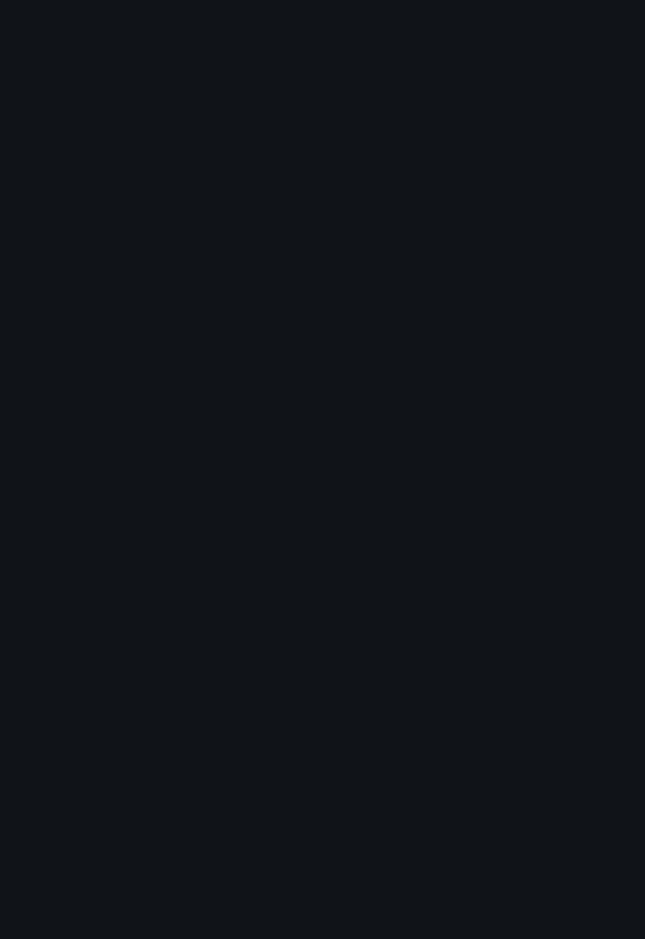
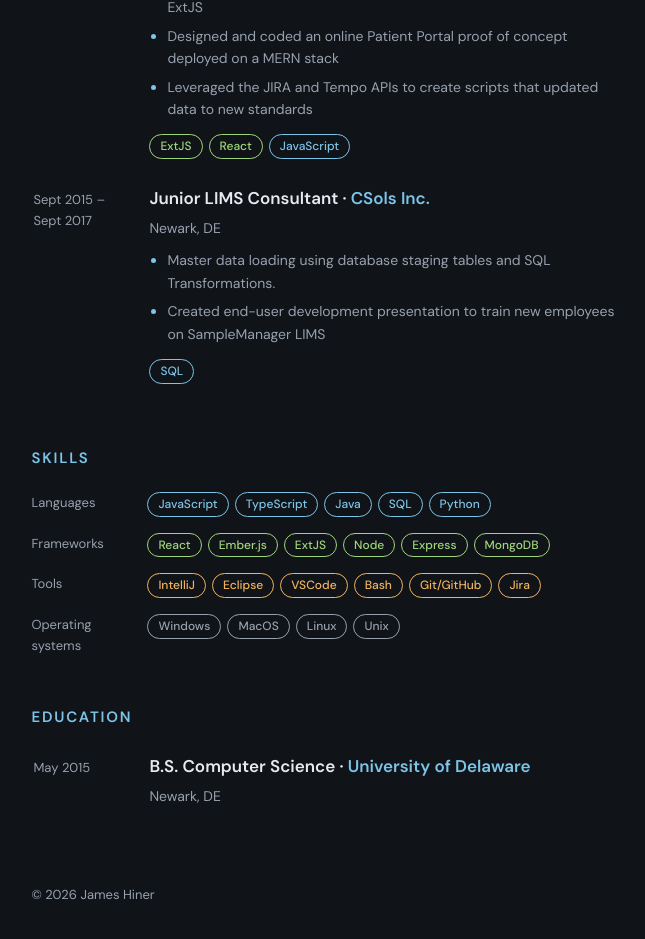
Before and after one commit to jameshiner/dev, a Next.js app: page /experience in a window 1280 px wide. Shown: the part 1137-2076 px from the top of the page, without its empty margins (569-1214 px from the left). Before the commit the page ends 800 px from the top, so only its background shows below. Built offline with nearby package versions, Linux system fonts and the light colour scheme.

Commit message:
Build the Experience page: full work history, skills and education

```diff
--- /dev/null
+++ b/src/app/experience/page.module.css
@@ -0,0 +1,42 @@
+.bullets {
+  display: grid;
+  gap: 6px;
+  margin: 10px 0 12px;
+  padding-left: 18px;
+  color: var(--text-muted);
+  font-size: 14px;
+}
+
+.bullets:last-child {
+  margin-bottom: 0;
+}
+
+.bullets li::marker {
+  color: var(--accent);
+}
+
+/* Same columns as Row: label where the date sits, tags beside it. */
+.skills {
+  display: grid;
+  gap: 14px;
+  padding-top: 8px;
+}
+
+.skillGroup {
+  display: grid;
+  grid-template-columns: 96px 1fr;
+  gap: 20px;
+}
+
+.skillLabel {
+  padding-top: 3px;
+  color: var(--text-muted);
+  font-size: 13px;
+}
+
+@media (max-width: 480px) {
+  .skillGroup {
+    grid-template-columns: 1fr;
+    gap: 6px;
+  }
+}
--- a/src/app/experience/page.tsx
+++ b/src/app/experience/page.tsx
@@ -1,8 +1,76 @@
 import type { Metadata } from 'next';
-import { Placeholder } from '@/components/Placeholder';
+import { Row } from '@/components/Row';
+import { Section } from '@/components/Section';
+import { SkillTags } from '@/components/Tag';
+import { education } from '@/data/education';
+import { jobs } from '@/data/jobs';
+import { type SkillType, skills } from '@/data/skills';
+import styles from './page.module.css';
 
 export const metadata: Metadata = { title: 'Experience' };
 
+// A Record, so adding a SkillType without a label fails the typecheck.
+const SKILL_LABELS: Record<SkillType, string> = {
+  language: 'Languages',
+  framework: 'Frameworks',
+  technology: 'Tools',
+  OS: 'Operating systems',
+};
+const SKILL_GROUPS = Object.entries(SKILL_LABELS) as [SkillType, string][];
+
+// "Mar 2022 – Dec 2023" → two lines, so every range wraps the same way in the date column.
+function breakAfterDash(date: string) {
+  return date.replace(' – ', ' –\n');
+}
+
 export default function Experience() {
-  return <Placeholder title="Experience" />;
+  return (
+    <>
+      <Section title="Experience" as="h1">
+        {jobs.map((job) => (
+          <Row
+            key={`${job.company}-${job.date}`}
+            date={breakAfterDash(job.date)}
+            title={job.role}
+            meta={job.company}
+            description={job.location}
+            tags={job.tags}
+          >
+            {job.bullets.length > 0 && (
+              <ul className={styles.bullets}>
+                {job.bullets.map((bullet) => (
+                  <li key={bullet}>{bullet}</li>
+                ))}
+              </ul>
+            )}
+          </Row>
+        ))}
+      </Section>
+
+      <Section title="Skills">
+        <dl className={styles.skills}>
+          {SKILL_GROUPS.map(([type, label]) => (
+            <div key={type} className={styles.skillGroup}>
+              <dt className={styles.skillLabel}>{label}</dt>
+              <dd>
+                <SkillTags names={skills.filter((s) => s.type === type).map((s) => s.name)} />
+              </dd>
+            </div>
+          ))}
+        </dl>
+      </Section>
+
+      <Section title="Education">
+        {education.map((item) => (
+          <Row
+            key={item.school}
+            date={item.date}
+            title={item.degree}
+            meta={item.school}
+            description={item.location}
+          />
+        ))}
+      </Section>
+    </>
+  );
 }
--- a/src/components/Placeholder.module.css
+++ /dev/null
@@ -1,3 +0,0 @@
-.text {
-  color: var(--text-muted);
-}
--- a/src/components/Placeholder.tsx
+++ /dev/null
@@ -1,12 +0,0 @@
-import { SectionHeading } from './SectionHeading';
-import styles from './Placeholder.module.css';
-
-// Stand-in for pages whose content ships in a later ticket.
-export function Placeholder({ title }: { title: string }) {
-  return (
-    <section>
-      <SectionHeading as="h1">{title}</SectionHeading>
-      <p className={styles.text}>Coming soon. This page is part of the site rebuild.</p>
-    </section>
-  );
-}
--- a/src/components/Row.module.css
+++ b/src/components/Row.module.css
@@ -28,6 +28,8 @@
   color: var(--text-muted);
   font-size: 13px;
   font-variant-numeric: tabular-nums;
+  /* Honors line breaks in the date string (the Experience page breaks ranges after the dash). */
+  white-space: pre-line;
 }
 
 .thumb {
@@ -65,4 +67,9 @@
     grid-template-columns: 1fr;
     gap: 4px;
   }
+
+  /* Full width here, so date ranges fit on one line. */
+  .date {
+    white-space: normal;
+  }
 }
--- a/src/components/Row.tsx
+++ b/src/components/Row.tsx
@@ -1,4 +1,5 @@
 import Image, { type StaticImageData } from 'next/image';
+import type { ReactNode } from 'react';
 import { SkillTags } from './Tag';
 import styles from './Row.module.css';
 
@@ -13,10 +14,12 @@ type RowProps = {
   image?: { src: StaticImageData; alt: string };
   /** External link for the whole row; only linked rows get the hover highlight. */
   href?: string;
+  /** Extra content between the description and the tags, e.g. bullet points. */
+  children?: ReactNode;
 };
 
 // Compact list row from the Granite mock: date or thumbnail on the left, details on the right.
-export function Row({ title, meta, description, tags, date, image, href }: RowProps) {
+export function Row({ title, meta, description, tags, date, image, href, children }: RowProps) {
   const content = (
     <>
       {image ? (
@@ -35,6 +38,7 @@ export function Row({ title, meta, description, tags, date, image, href }: RowPr
           )}
         </h3>
         {description && <p className={styles.description}>{description}</p>}
+        {children}
         {tags && tags.length > 0 && <SkillTags names={tags} />}
       </div>
     </>
```
